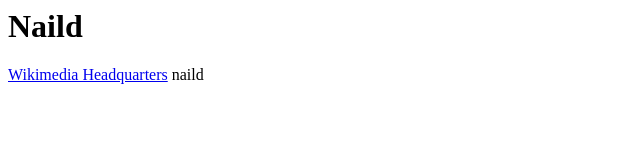
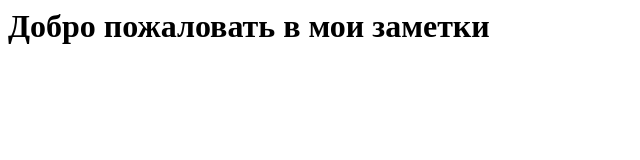
Before and after one commit to Naild/naild.github.io, a plain HTML site: page index.html in a window 1280 px wide. Shown: the whole page, without its empty margins (0-640 px from the left). Drawn offline with Linux system fonts and the light colour scheme.

```diff
--- a/index.html
+++ b/index.html
@@ -1,10 +1,8 @@
 <html>
-  <head>
-    <title>Naild</title>
-  </head>
-  <body>
-    <h1>Naild</h1>
-    <a href="geo:38.968562,45.040939;u=35">Wikimedia Headquarters</a>
-    <span>naild</span>
-  </body>
+<head>
+    <title>Мой микроблог</title>
+</head>
+<body>
+    <h1>Добро пожаловать в мои заметки</h1>
+</body>
 </html>
```
Also changed, not shown: 1 other file.
